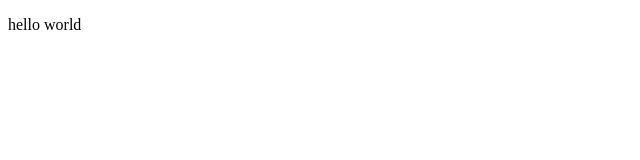
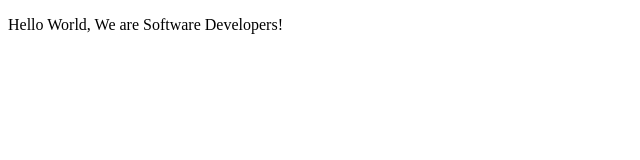
Before and after one commit to medijdir/MicroverseTrialWithAlfred, a plain HTML site: page index.html in a window 1280 px wide. Shown: the whole page, without its empty margins (0-640 px from the left). Drawn offline with Linux system fonts and the light colour scheme.

Commit message:
third commit

```diff
--- a/index.html
+++ b/index.html
@@ -21,7 +21,7 @@
     - The freeCodeCamp Team
 
     -->
-    <p>hello world</p>
+    <p>Hello World, We are Software Developers!</p>
     <script src="js/index.js"></script>
   </body>
 </html>
```
